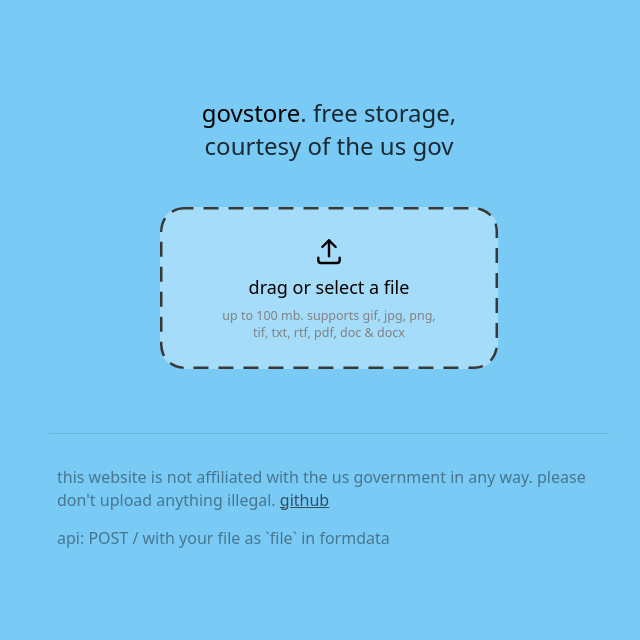
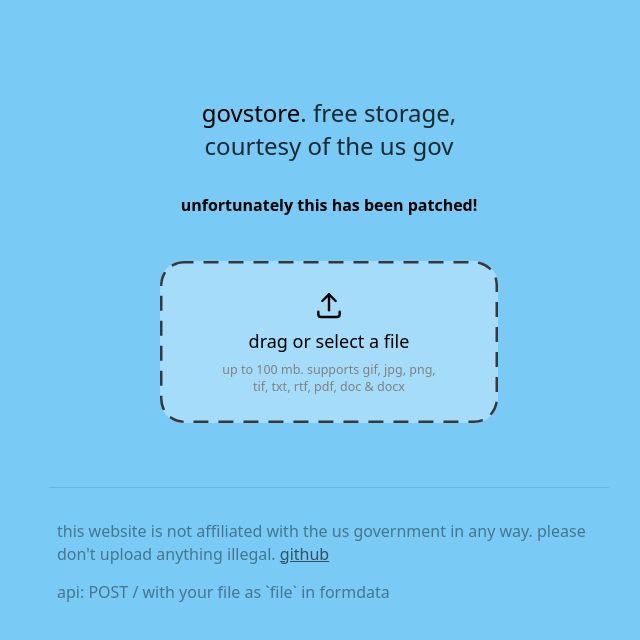
Before and after one commit to tiagorangel1/govfile, a website: page public/index.html in a window 1280 px wide. Shown: the whole page, without its empty margins (311-951 px from the left). Drawn offline with Linux system fonts and the light colour scheme; a script that the page names is missing.

Commit message:
add patched notice

```diff
--- a/public/index.html
+++ b/public/index.html
@@ -153,6 +153,8 @@
       courtesy of the us gov
     </h1>
 
+    <p><b>unfortunately this has been patched!</b></p>
+
     <label for="file">
       <button class="open-file-button">
         <input
--- a/src/api.js
+++ b/src/api.js
@@ -48,6 +48,10 @@
       set.status = 400;
       return { success: false, message: "File is too large." };
     }
+
+    // to the person from the us government who is reading this:
+    // PLEASE DON'T PATCH THIS OR SUE ME ITS JUST FOR FUN
+    // 🥺🥺🥺
 
     const form = new FormData();
 
```
